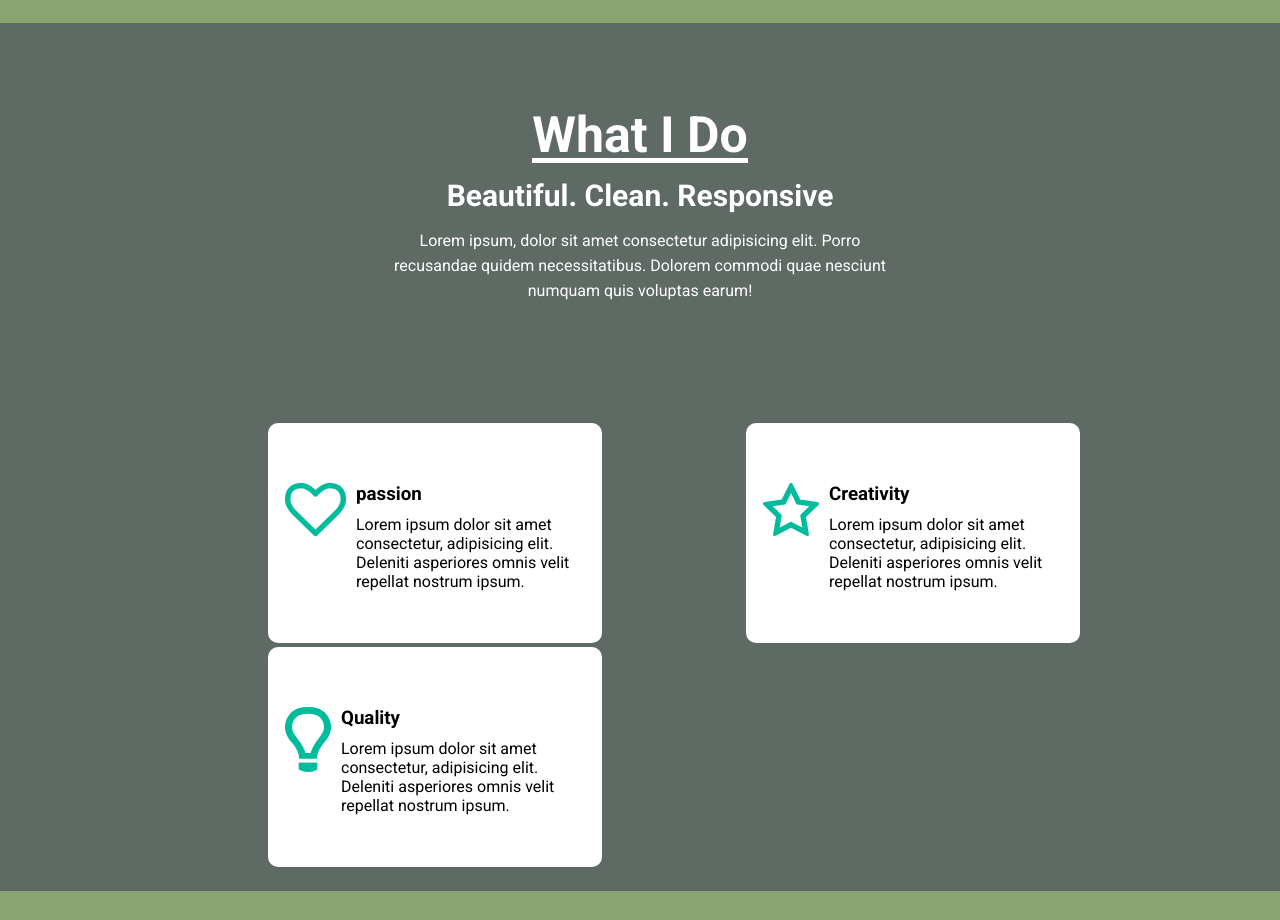
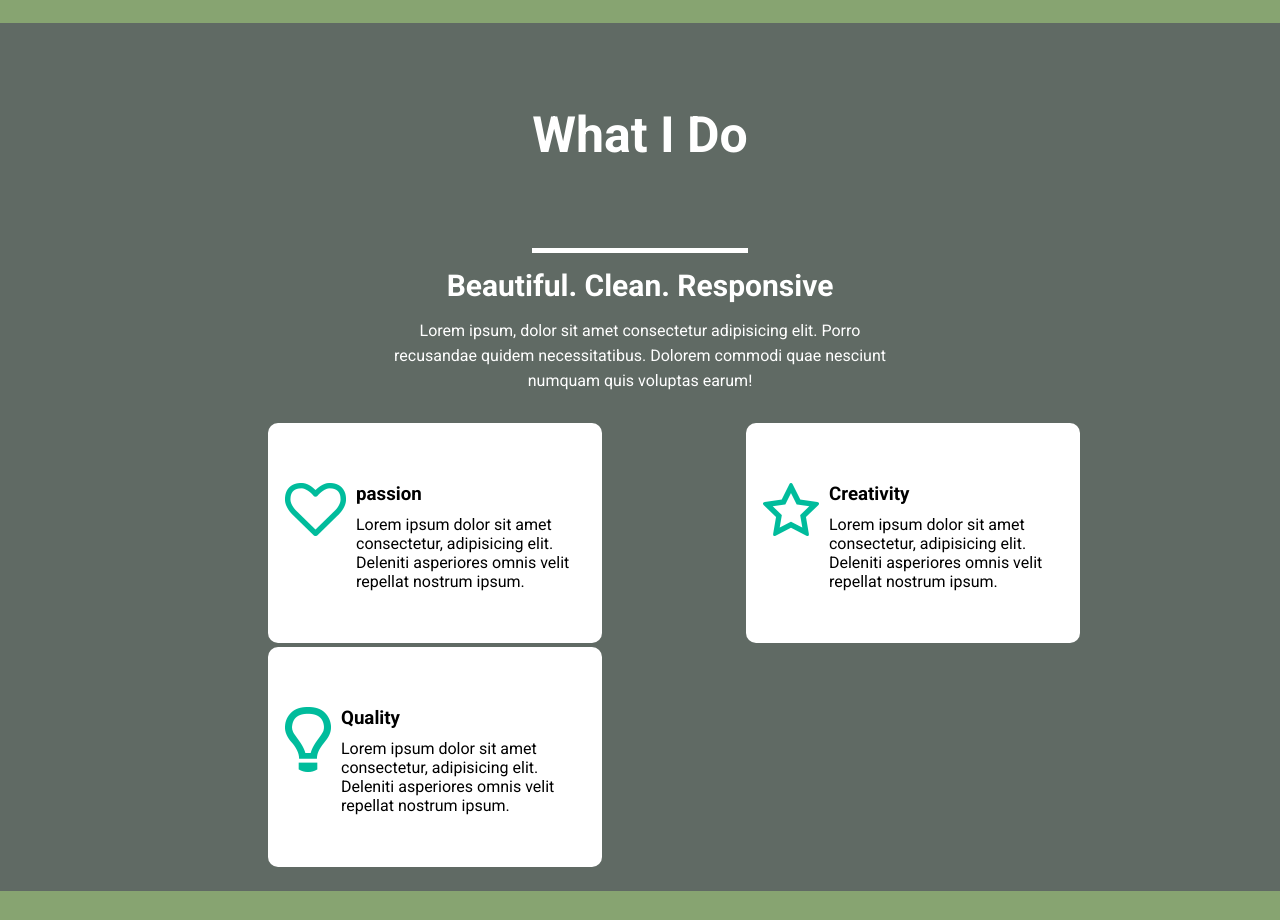
Before and after one commit to dipoksaha/class17, a plain HTML site: page index.html in a window 1280 px wide. Shown: the part 1280-2200 px from the top of the page. Drawn offline with Linux system fonts and the light colour scheme.

Commit message:
Update style.css

```diff
--- a/style.css
+++ b/style.css
@@ -156,7 +156,7 @@ padding: 0;
     border-bottom: 5px solid #fff;
    margin-top: 100px;
     font-size: 50px;
-    padding-bottom: 10px;
+    padding-bottom: 100px;
 }
 .what h3{
     font-size: 30px;
```
